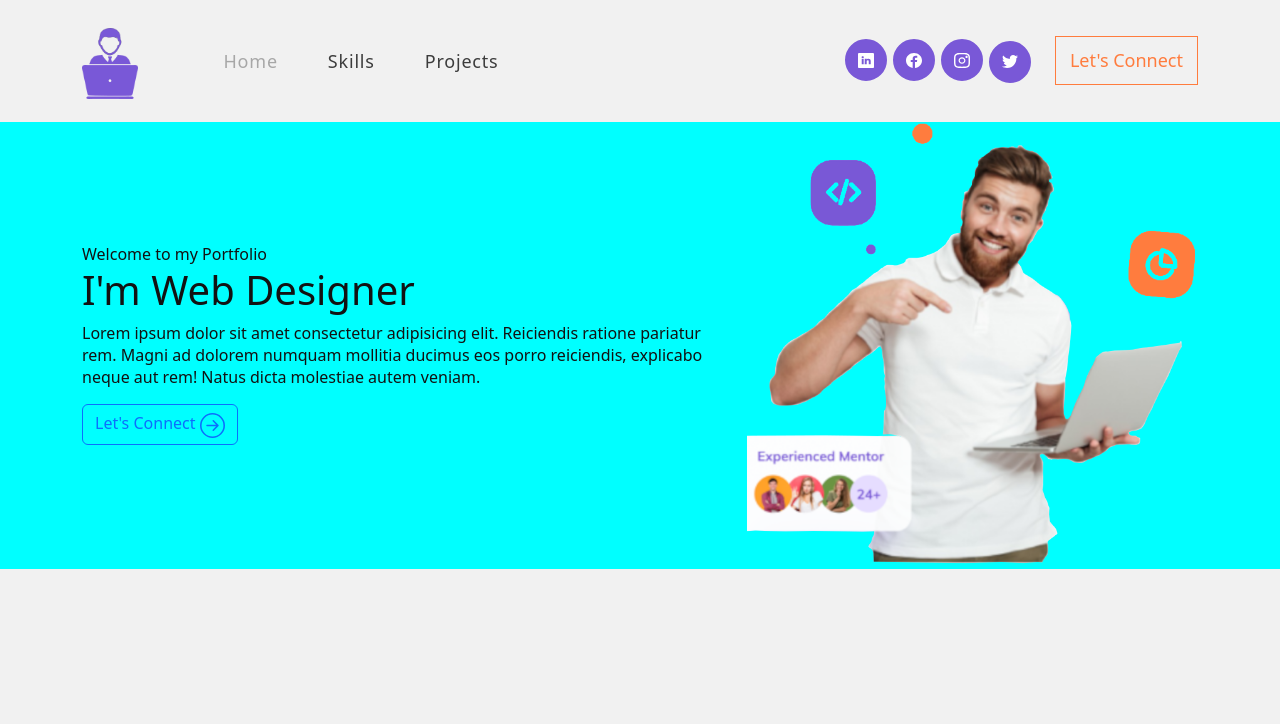
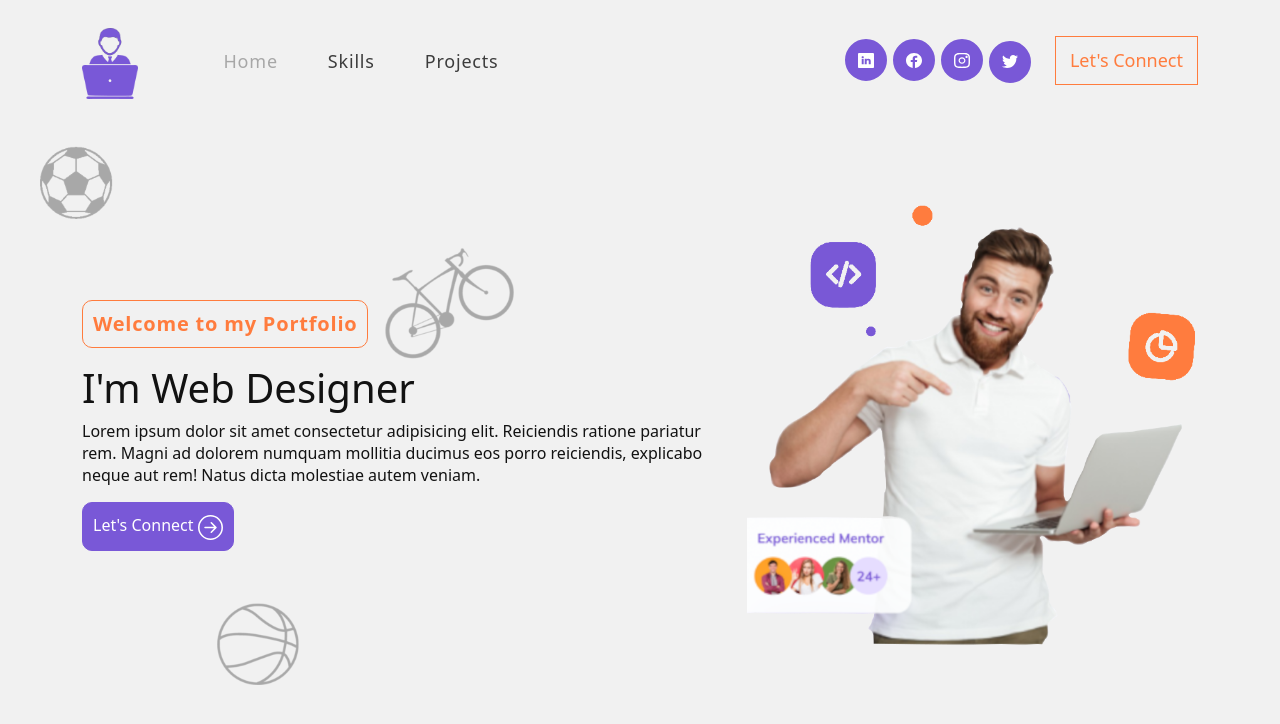
Before and after one commit to jorgeProgramaEn5/mi_portafolio_personal, a React (Create React App) app: page / in a window 1280 px wide. Shown: the top 724 px of the page. Built offline with nearby package versions, Linux system fonts and the light colour scheme.

Commit message:
add styles banner

```diff
--- a/src/components/Banner.jsx
+++ b/src/components/Banner.jsx
@@ -55,7 +55,7 @@ const Banner = ()=>{
                 porro reiciendis, explicabo neque aut rem! Natus dicta molestiae
                 autem veniam.
               </p>
-             <button className='btn btn-outline-primary' onClick={()=> console.log('connect')}><span>Let's Connect <BsArrowRightCircle size={25} /></span></button>
+             <button className='btn-connect' onClick={()=> console.log('connect')}><span>Let's Connect <BsArrowRightCircle size={25} /></span></button>
             </Col>
             <Col xs={12} md={6} xl={5}>
               <div className='imgHeader'>
--- a/src/estilos/Banner.css
+++ b/src/estilos/Banner.css
@@ -1,8 +1,46 @@
-.banner {
-	margin-top: 118px;
-	background-color: aqua;
-}
-
 /* .imgHeader {
 	width: 400px;
 } */
+
+.banner {
+	margin-top: 0;
+	padding: 200px 0 100px 0;
+	background-image: url('../Assets/bgBanner.png');
+	background-position: top center;
+	background-size: cover;
+	background-repeat: no-repeat;
+	/* background-color: aqua; */
+}
+
+.banner .tagline {
+	font-weight: 700;
+	letter-spacing: 0.8px;
+	padding: 8px 10px;
+	/* background: linear-gradient(90.21deg, rgba(47, 91, 235, 0.5) -5.91%, rgba(255, 110, 66, 0.979) 111.58%); */
+	/* background-color: rgb(255, 124, 62); */
+	color: rgb(255, 124, 62);
+	border: 1px solid rgb(255, 124, 62);
+	border-radius: 10px;
+	font-size: 20px;
+	margin-bottom: 16px;
+	display: inline-block;
+  }
+
+  .btn-connect {
+	background-color: rgb(121, 88, 215);
+	border: 1px solid rgb(121, 88, 215);
+	border-radius: 10px;
+	padding: 10px;
+	color: #fff;
+  }
+
+
+@media only screen and (max-width: 576px) {
+	.banner {
+		background-image: url('../Assets/bgBannerCell.png');
+		background-position: center;
+		background-size: contain;
+		background-repeat: no-repeat;
+	}
+
+}
```
Also changed, not shown: src/Assets/bgBanner.png (added), src/Assets/bgBannerCell.png (added).
